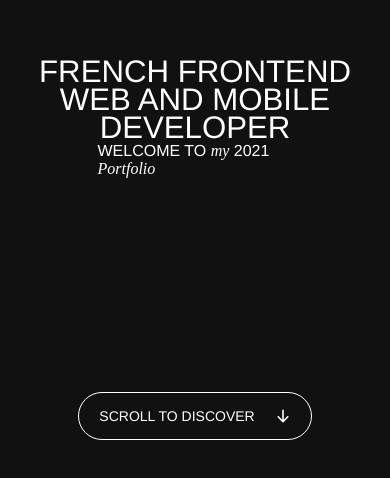
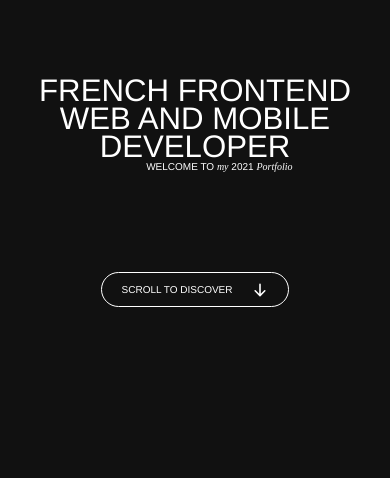
Before and after one commit to enzo-mourany/portfolio, a Next.js app: page /HomePage in a window 390 px wide. Shown: the part 280-758 px from the top of the page. Built offline with nearby package versions, Linux system fonts and the light colour scheme.

Commit message:
responsive scroll button

```diff
--- a/styles/homepage.module.scss
+++ b/styles/homepage.module.scss
@@ -20,6 +20,9 @@
         flex-direction: column;
         width: 100%;
         height: 65%;
+        @include mobile {
+            height: 35%;
+        }
         .title {
             text-align: center;
             h3 {
@@ -46,6 +49,9 @@
                     font-family: 'Playfair Display', serif;
                     font-style: italic;
                 }
+                @include mobile {
+                    font-size: 10px;
+                }
             }
         }
     }
@@ -67,6 +73,9 @@
                     text-transform: uppercase;
                     font-weight: lighter;
                     font-size: 14px;
+                    @include tablet {
+                        font-size: 10px;
+                    }
                 }
             }
 
```
